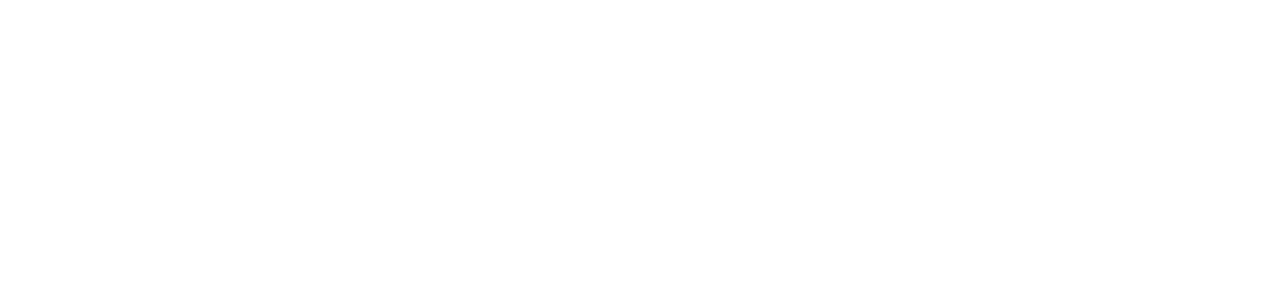
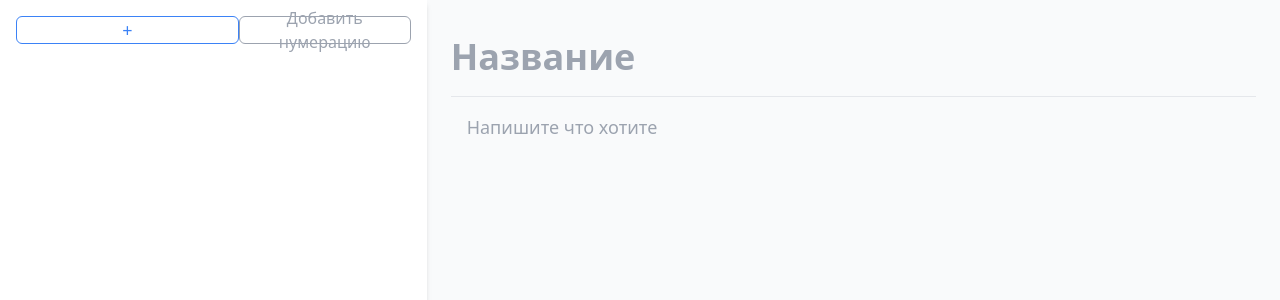
Before and after one commit to lfyz12/taskList, a React (Create React App) app: page /taskItem/1 in a window 1280 px wide. Before the commit this address had no page. Shown: the top 300 px of the page. Built offline with nearby package versions, Linux system fonts and the light colour scheme.

Commit message:
поменял маршруты в Approuter v2

```diff
--- a/src/components/AppRouter.tsx
+++ b/src/components/AppRouter.tsx
@@ -10,7 +10,7 @@
 
     return (
         <Routes>
-            <Route path={'/taskList'} element={<Home/>}>
+            <Route path={'/'} element={<Home/>}>
                 <Route index element={<NotPickPage/>}/>
                 <Route path={'new'} element={<CreateTaskForm/>}/>
                 <Route path={'taskItem/:taskId'} element={<TaskContentWrapper/>}/>
```
